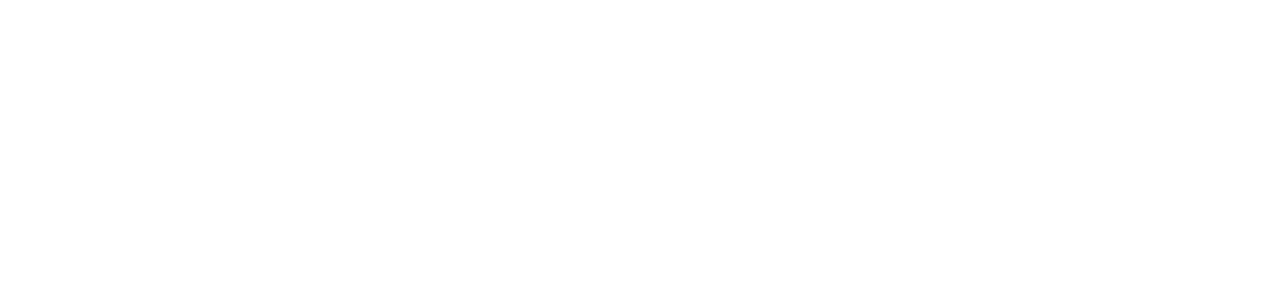
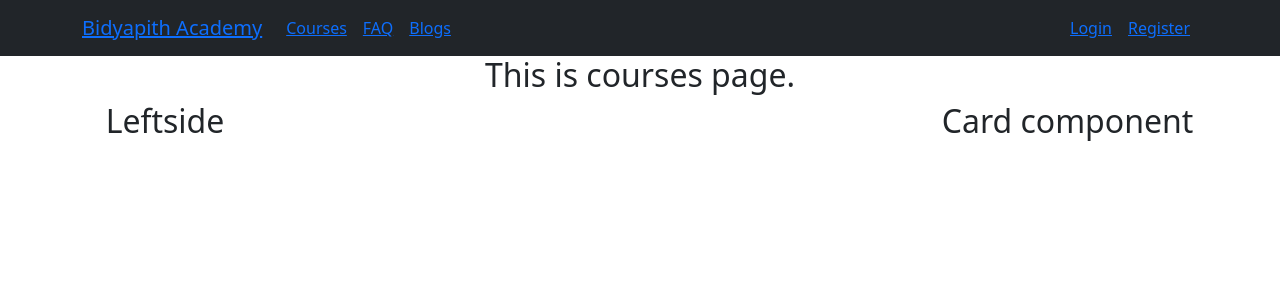
Before and after one commit to mustafa-arkan/bidyapith-clientside, a React (Create React App) app: page /courselist in a window 1280 px wide. Shown: the top 300 px of the page. Built offline with nearby package versions, Linux system fonts and the light colour scheme.

Commit message:
route setup

```diff
--- a/src/App.js
+++ b/src/App.js
@@ -1,5 +1,7 @@
 
+import { RouterProvider } from 'react-router-dom';
 import './App.css';
+import { routes } from './Route/Route';
 
 
 function App() {
@@ -7,6 +9,7 @@
     <div className="App">
 
 
+<RouterProvider router={routes}></RouterProvider>
 
     </div>
   );
--- /dev/null
+++ b/src/layout/Main.js
@@ -0,0 +1,20 @@
+import React from 'react';
+import { Outlet } from 'react-router-dom';
+
+
+import Header from '../pages/Shared/Header/Header';
+
+const Main = () => {
+    return (
+        <div>
+            <Header></Header>
+            <Outlet></Outlet>
+
+
+
+
+        </div>
+    );
+};
+
+export default Main;
--- /dev/null
+++ b/src/pages/Blog/Blog.js
@@ -0,0 +1,11 @@
+import React from 'react';
+
+const Blog = () => {
+    return (
+        <div>
+            <h2>this is blog</h2>
+        </div>
+    );
+};
+
+export default Blog;
--- /dev/null
+++ b/src/pages/CourseCard/CourseCard.js
@@ -0,0 +1,12 @@
+import React from 'react';
+
+const CourseCard = () => {
+    return (
+        <div>
+            <h2>Card component</h2>
+
+        </div>
+    );
+};
+
+export default CourseCard;
--- /dev/null
+++ b/src/pages/Courses/Courses.js
@@ -0,0 +1,13 @@
+import React from 'react';
+
+const Courses = () => {
+    return (
+        <div>
+            <h2>This is courses page.</h2>
+
+
+        </div>
+    );
+};
+
+export default Courses;
--- /dev/null
+++ b/src/pages/FAQ/Faq.js
@@ -0,0 +1,11 @@
+import React from 'react';
+
+const Faq = () => {
+    return (
+        <div>
+            <h2>This is faq page</h2>
+        </div>
+    );
+};
+
+export default Faq;
--- /dev/null
+++ b/src/pages/Home/Home.js
@@ -0,0 +1,11 @@
+import React from 'react';
+
+const Home = () => {
+    return (
+        <div>
+            <h2>This is home component</h2>
+        </div>
+    );
+};
+
+export default Home;
--- /dev/null
+++ b/src/pages/Login/Login.js
@@ -0,0 +1,11 @@
+import React from 'react';
+
+const Login = () => {
+    return (
+        <div>
+            <h2>This is login page</h2>
+        </div>
+    );
+};
+
+export default Login;
--- /dev/null
+++ b/src/pages/Register/Register.js
@@ -0,0 +1,11 @@
+import React from 'react';
+
+const Register = () => {
+    return (
+        <div>
+            <h2>this is register page</h2>
+        </div>
+    );
+};
+
+export default Register;
--- /dev/null
+++ b/src/pages/Shared/CourseList/CourseList.js
@@ -0,0 +1,55 @@
+import React from 'react';
+import { Col, Container, Row } from 'react-bootstrap';
+import { Outlet } from 'react-router-dom';
+import CourseCard from '../../CourseCard/CourseCard';
+import Courses from '../../Courses/Courses';
+
+const CourseList = () => {
+    return (
+        <div>
+
+<Courses></Courses>
+
+<Container>
+
+<Row>
+
+<Col lg="2" className='d-none d-lg-block'>
+  <h2>Leftside</h2>
+</Col>
+
+<Col lg="7">
+
+<Outlet></Outlet>
+
+
+</Col>
+
+
+
+
+<Col lg="3">
+
+
+<CourseCard></CourseCard>
+
+</Col>
+
+
+
+</Row>
+
+
+            </Container>
+
+
+
+
+
+
+
+        </div>
+    );
+};
+
+export default CourseList;
--- /dev/null
+++ b/src/pages/Shared/Header/Header.js
@@ -0,0 +1,52 @@
+import React from 'react';
+
+import Container from 'react-bootstrap/Container';
+import Nav from 'react-bootstrap/Nav';
+import Navbar from 'react-bootstrap/Navbar';
+import { Link } from 'react-router-dom';
+
+
+
+
+
+const Header = () => {
+
+
+
+
+
+
+    return (
+        <Navbar collapseOnSelect expand="lg" bg="dark" variant="dark">
+      <Container>
+        <Navbar.Brand href=""><Link to='/'>Bidyapith Academy</Link></Navbar.Brand>
+        <Navbar.Toggle aria-controls="responsive-navbar-nav" />
+        <Navbar.Collapse id="responsive-navbar-nav">
+          <Nav className="me-auto">
+          <Nav.Link href="#features"><Link to='/courselist'>Courses</Link></Nav.Link>
+            <Nav.Link href="#features"><Link to='/faq'>FAQ</Link></Nav.Link>
+            <Nav.Link href="#pricing"><Link to='/blog'>Blogs</Link></Nav.Link>
+
+          </Nav>
+          <Nav>
+          <Nav.Link href="#features"><Link to='/login'>Login</Link></Nav.Link>
+          <Nav.Link href="#features"><Link to='/register'>Register</Link></Nav.Link>
+          </Nav>
+<div>
+
+
+
+
+
+</div>
+
+
+
+
+        </Navbar.Collapse>
+      </Container>
+    </Navbar>
+    );
+};
+
+export default Header;
```
Also changed, not shown: src/Route/Route.js (added, +104 -0 lines).
